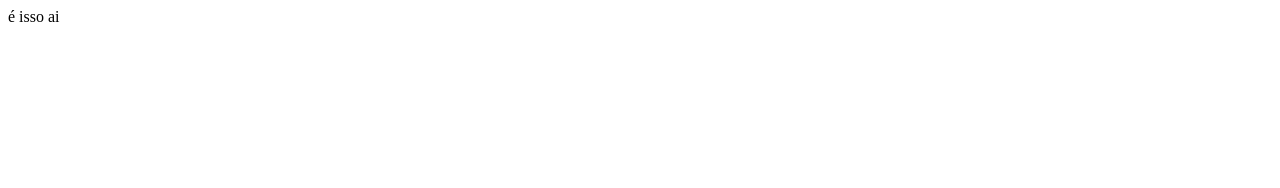
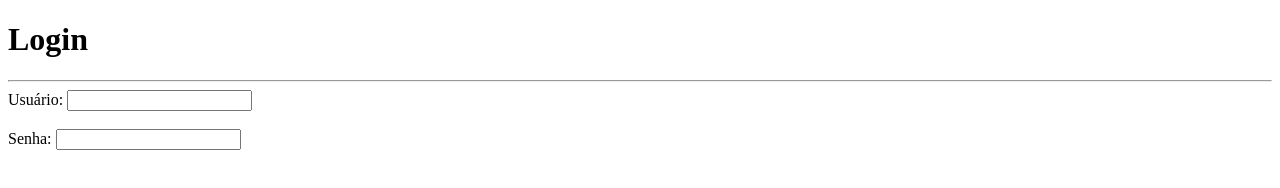
Before and after one commit to alanfelipe01/aula-git, a plain HTML site: page index.html in a window 1280 px wide. Drawn offline with Linux system fonts and the light colour scheme.

Commit message:
Feat: Base para o cadastro de usuarios

```diff
--- a/index.html
+++ b/index.html
@@ -6,6 +6,14 @@
     <title>Document</title>
 </head>
 <body>
-    é isso ai
+    <h1>Login</h1>
+    <hr>
+    <label for="Usuario">Usuário:</label>
+    <input type="text" id="usuario" name="usuario">
+    <br><br>
+    <label for="senha">Senha:</label>
+    <input type="password" name="senha" id="senha">
+    <br>
+
 </body>
 </html>
```
